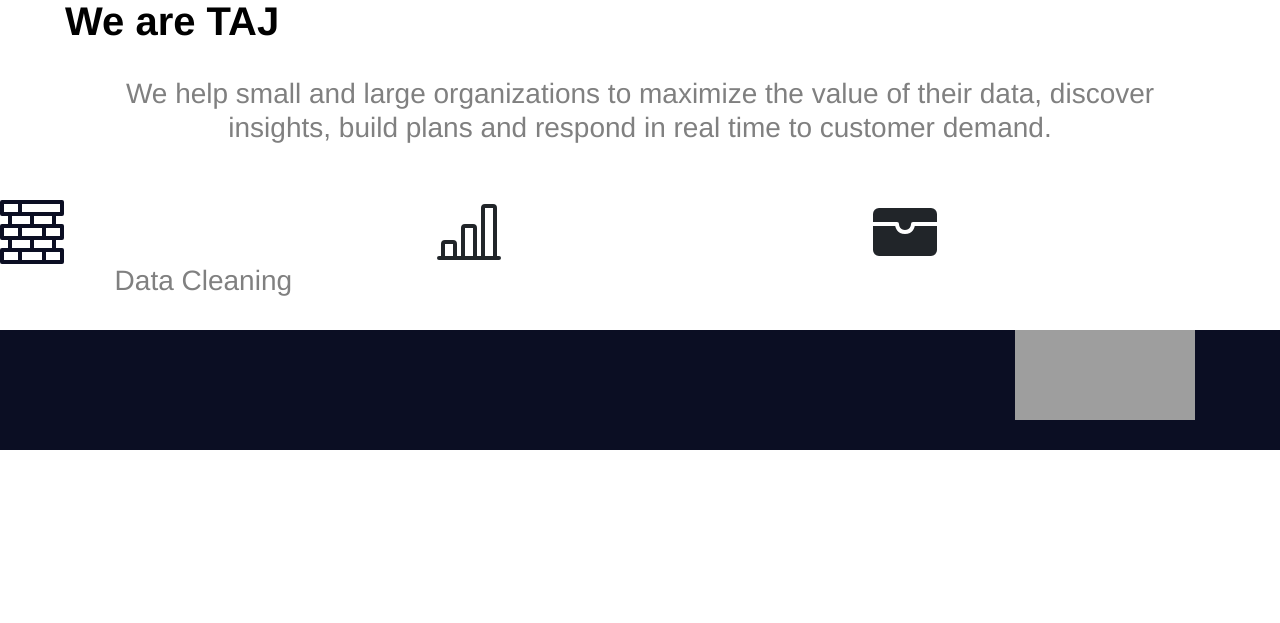
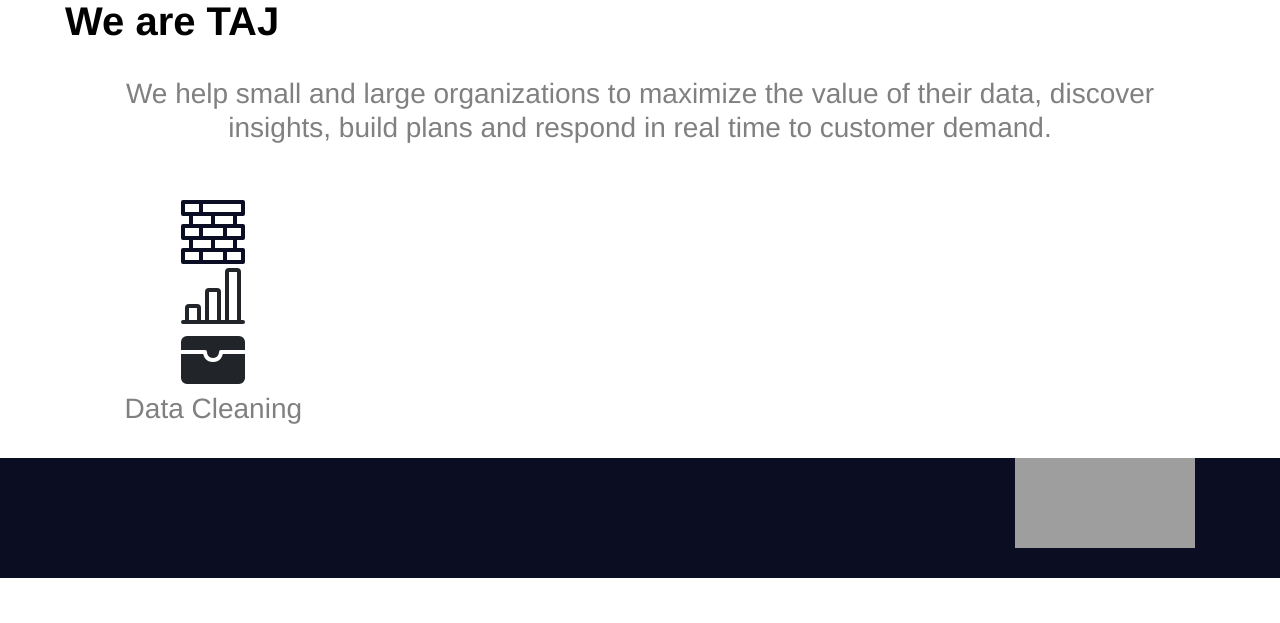
Before and after one commit to AnaKelyna/Final_elbueno, a Flask app: page /about_us/ in a window 1280 px wide. Shown: the part 177-800 px from the top of the page. Run offline with Flask 2, Linux system fonts and the light colour scheme; data that the repository does not hold is empty; parts of the project's set-up code (start-up, migrations or seed data) failed here and were passed over; some libraries are stand-ins or nearby versions; grey boxes are pictures that could not be loaded.

Commit message:
Update about_us.html

```diff
--- a/templates/about_us.html
+++ b/templates/about_us.html
@@ -58,7 +58,7 @@
     <!-- Third Stage -->
     <br>
     <div data-aos="fade-up" data-aos-offset="200" data-aos-delay="50" data-aos-duration="1000" class="container1">
-        <div style="align-items: center; -ms-flex-item-align: center;" class="row">
+        <div class="text-center">
             <!-- Second of two columns -->
             <div class="col-md-4">
                 <svg width="4em" height="4em" viewBox="0 0 16 16" class="bi bi-bricks" fill="rgb(11, 14, 35)" xmlns="http://www.w3.org/2000/svg">
```
